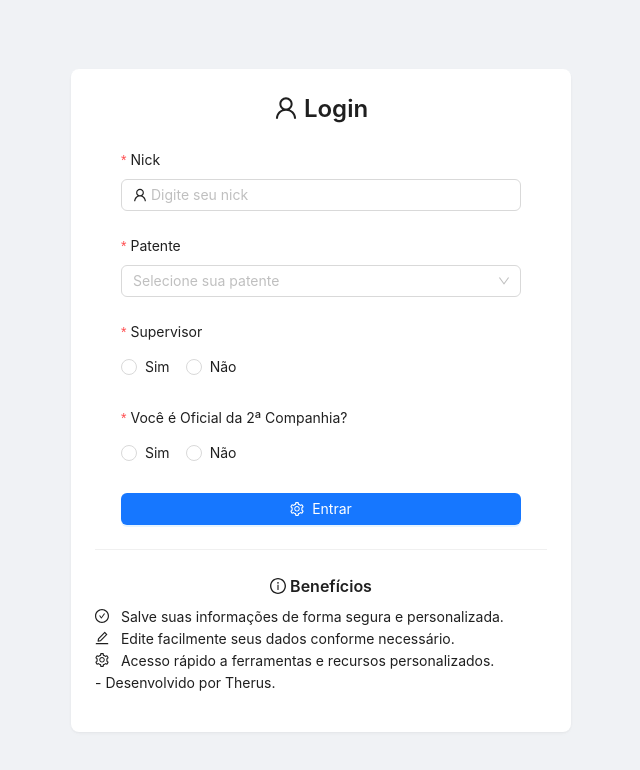
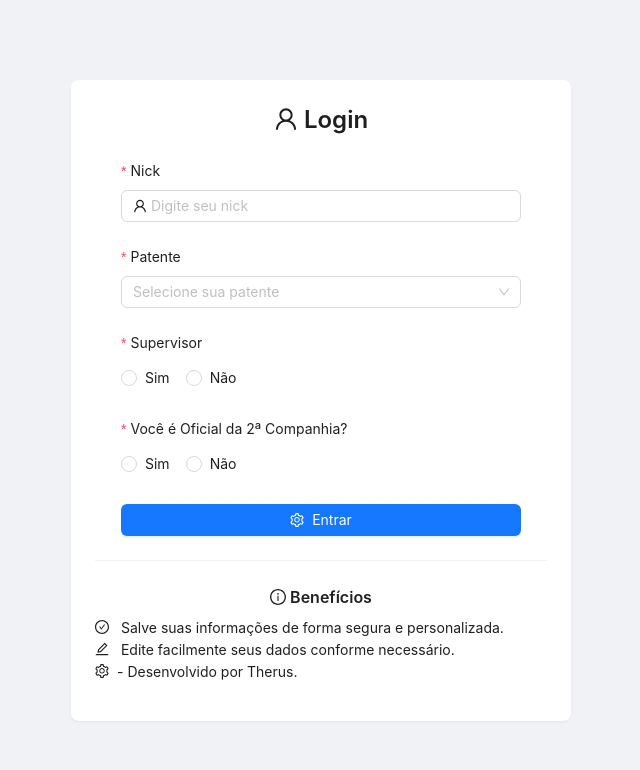
Before and after one commit to marcosafeitosa/treinos-br, a React (Vite) app: page / in a window 1280 px wide. Shown: the top 770 px of the page, without its empty margins (319-959 px from the left). Built offline with nearby package versions, Linux system fonts and the light colour scheme.

Commit message:
Update Login.jsx

```diff
--- a/src/components/TelaLogin/Login.jsx
+++ b/src/components/TelaLogin/Login.jsx
@@ -200,11 +200,8 @@ const Login = () => {
             dados conforme necessário.
           </li>
           <li>
-            <SettingOutlined style={{ marginRight: 8 }} /> Acesso rápido a
-            ferramentas e recursos personalizados.
-          </li>
-          <li>
-           - Desenvolvido por Therus.
+            <SettingOutlined style={{ marginRight: 8 }} />
+              - Desenvolvido por Therus.
           </li>
         </ul>
       </Card>
```
